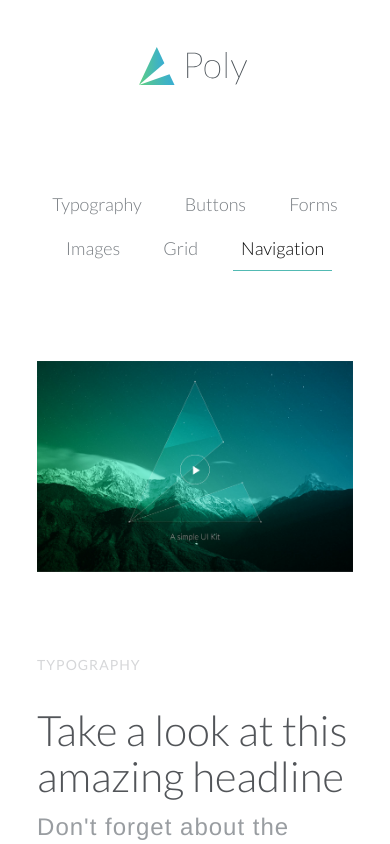
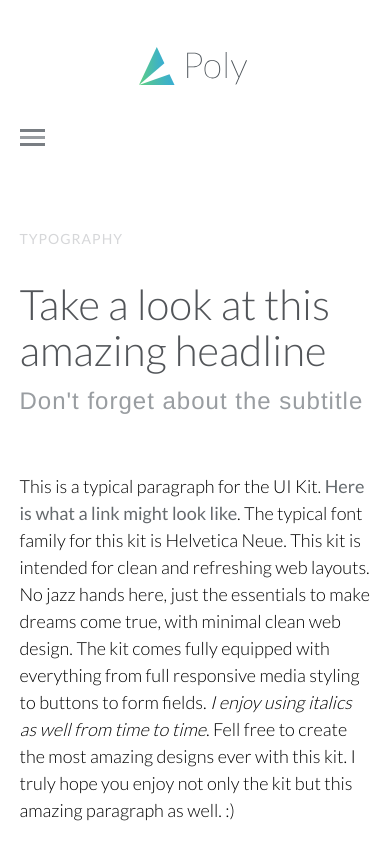
Before and after one commit to evgkit/legendary-succotash, a plain HTML site: page index.html in a window 390 px wide. Shown: the top 844 px of the page. Drawn offline with nearby package versions, Linux system fonts and the light colour scheme.

Commit message:
Add states for js

```diff
--- a/index.html
+++ b/index.html
@@ -11,13 +11,11 @@
             <a class="site-logo" href="/">
                 <b class="srt">Poly - UI Toolkit</b>
             </a>
-
             <nav class="navbar" role="navigation">
-            <span class="icn-toggle">
+                <span id="toggle" class="icn--nav-toggle is-displayed-mobile">
                     <b class="srt">Toggle</b>
                 </span>
-
-            <ul class="nav">
+                <ul class="nav is-collapsed-mobile">
                     <li class="nav__item"><a href="#">Typography</a></li>
                     <li class="nav__item"><a href="#">Buttons</a></li>
                     <li class="nav__item"><a href="#">Forms</a></li>
@@ -27,8 +25,9 @@
                 </ul>
             </nav>
         </header>
+    </div>
 
-    <div class="grid">
+    <div class="grid is-hidden-mobile">
         <div class="grid__col--12">
             <img class="img--hero" src="img/hero.jpg" alt="Poly - A simple UI Kit">
         </div>
@@ -97,6 +96,12 @@
             <p>A simple UI Kit for everyone to share and enjoy.</p>
         </footer>
     </div>
-</div>
+
+    <script src="http://code.jquery.com/jquery-2.1.1.min.js"></script>
+    <script>
+        $('#toggle').click(function() {
+            $(this).next('.nav').toggleClass("is-collapsed-mobile");
+        });
+    </script>
 </body>
 </html>
--- a/scss/modules/_extends.scss
+++ b/scss/modules/_extends.scss
@@ -24,9 +24,11 @@
 }
 
 // Nav Items
-%nav-item-display {
-  display: inline-block;
-  margin: 0 em(12px);
+%nav-item-horz {
+  @include mq(medium) {
+    display: inline-block;
+    margin: 0 em(12px);
+  }
 }
 
 %nav-item-link {
@@ -35,6 +37,12 @@
   display: block;
   padding: em(8px, 18px);
   border-bottom: 1px solid transparent;
+  text-align: center;
+  @include mq(small) {
+    border-bottom-color: palette(grey, xx-light);
+    padding-top: em(14px, 18px);
+    padding-bottom: em(14px, 18px);
+  }
 }
 
 %nav-item-on {
--- a/scss/modules/_nav.scss
+++ b/scss/modules/_nav.scss
@@ -3,7 +3,7 @@
   margin-bottom: em(30px);
 
   @include e(item) {
-    @extend %nav-item-display;
+    @extend %nav-item-horz;
 
     a {
       @extend %nav-item-link;
@@ -14,7 +14,7 @@
     }
 
     @include m(current) {
-      @extend %nav-item-display;
+      @extend %nav-item-horz;
       a {
         @extend %nav-item-link;
         @extend %nav-item-on;
--- a/scss/modules/_navbar.scss
+++ b/scss/modules/_navbar.scss
@@ -1,5 +1,7 @@
 .navbar {
   position: relative;
-  margin-top: em(54px);
-  margin-bottom: 0;
+  @include mq(medium) {
+    margin-top: em(54px);
+    margin-bottom: 0;
+  }
 }
--- /dev/null
+++ b/scss/states/_collapsed.scss
@@ -0,0 +1,9 @@
+.is-collapsed-mobile {
+  @include mq(small) {
+    visibility: collapse;
+    padding: 0;
+    height: 0;
+    margin: 0;
+    line-height: 0;
+  }
+}
--- /dev/null
+++ b/scss/states/_grid-display.scss
@@ -0,0 +1,15 @@
+.is-displayed-mobile {
+  @include mq(small) {
+    display: block;
+
+    @at-root (with: media) {
+      .is-hidden-mobile {
+        display: none;
+      }
+    }
+
+  }
+  @include mq(medium) {
+    display: none;
+  }
+}
--- a/scss/states/_index.scss
+++ b/scss/states/_index.scss
@@ -0,0 +1,2 @@
+@import 'grid-display';
+@import 'collapsed';
--- a/scss/utilities/_helpers.scss
+++ b/scss/utilities/_helpers.scss
@@ -1,7 +1,3 @@
-// ==========================================================================
-// Helpers
-// ==========================================================================
-
 // Clearfix
 %clearfix {
   &:after {
```
Also changed, not shown: css/application.css, 1 other file. Lines whose indentation alone changed are shown as unchanged.
